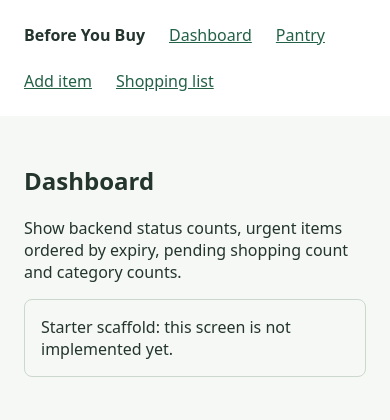
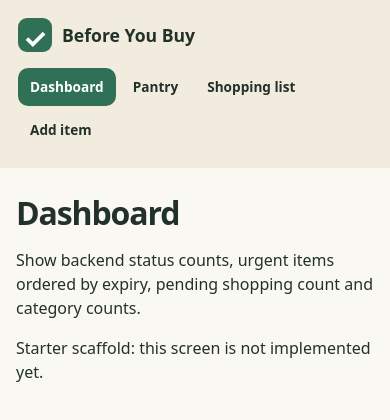
Before and after one commit to Molham-Alkaseer/BeforYouBuy-b4f, a React (Vite) app in the folder client/: page / in a window 390 px wide. Shown: the top 420 px of the page. Built offline with nearby package versions, Linux system fonts and the light colour scheme; no server answers.

Commit message:
ramy: add shared layout, navigation and UI components

```diff
--- a/client/src/App.tsx
+++ b/client/src/App.tsx
@@ -7,7 +7,7 @@ import NotFoundPage from './pages/NotFoundPage';
 import { Route, Routes } from 'react-router-dom';
 import Navbar from './components/Navbar';
 export default function App() {
- return <><Navbar/><main><Routes>
+ return <><a className="byb-skip" href="#main-content">Skip to content</a><Navbar/><main id="main-content" tabIndex={-1}><Routes>
  <Route path="/" element={<DashboardPage/>}/>
  <Route path="/pantry" element={<PantryPage/>}/>
  <Route path="/pantry/new" element={<ItemFormPage/>}/>
--- a/client/src/components/EmptyState.tsx
+++ b/client/src/components/EmptyState.tsx
@@ -1 +1 @@
-export default function EmptyState({ message }: { message: string }) { return <p>{message}</p>; }
+export default function EmptyState({ message }: { message: string }) { return <p className="byb-message" role="status">{message}</p>; }
--- a/client/src/components/ErrorMessage.tsx
+++ b/client/src/components/ErrorMessage.tsx
@@ -1 +1 @@
-export default function ErrorMessage({ message }: { message: string }) { return <p role="alert">{message}</p>; }
+export default function ErrorMessage({ message }: { message: string }) { return <p className="byb-message byb-error" role="alert">{message}</p>; }
--- a/client/src/components/LoadingMessage.tsx
+++ b/client/src/components/LoadingMessage.tsx
@@ -1 +1 @@
-export default function LoadingMessage({ message }: { message: string }) { return <p>{message}</p>; }
+export default function LoadingMessage({ message }: { message: string }) { return <p className="byb-message" role="status">{message}</p>; }
--- a/client/src/components/Navbar.tsx
+++ b/client/src/components/Navbar.tsx
@@ -1,4 +1,14 @@
-import { NavLink } from 'react-router-dom';
+import { NavLink, useLocation } from 'react-router-dom';
 export default function Navbar() {
- return <nav aria-label="Main navigation"><strong>Before You Buy</strong><NavLink to="/">Dashboard</NavLink><NavLink to="/pantry">Pantry</NavLink><NavLink to="/pantry/new">Add item</NavLink><NavLink to="/shopping-list">Shopping list</NavLink></nav>;
+ const { pathname } = useLocation();
+ return <aside className="byb-sidebar">
+   <NavLink to="/" className="byb-brand"><span aria-hidden="true">✓</span>Before You Buy</NavLink>
+   <nav aria-label="Main navigation">
+     <NavLink to="/" end>Dashboard</NavLink>
+     <NavLink to="/pantry" end={pathname === '/pantry/new'}>Pantry</NavLink>
+     <NavLink to="/shopping-list">Shopping list</NavLink>
+     <NavLink to="/pantry/new">Add item</NavLink>
+   </nav>
+   <p>Know what you have, what to use first, and what you really need to buy.</p>
+ </aside>;
 }
--- /dev/null
+++ b/client/src/components/StatusBadge.tsx
@@ -0,0 +1,5 @@
+import type { PantryStatus } from '../types';
+
+export default function StatusBadge({ status }: { status: PantryStatus }) {
+  return <span className={`byb-badge byb-badge-${status.toLowerCase().replace(' ', '-')}`}>{status}</span>;
+}
--- a/client/src/index.css
+++ b/client/src/index.css
@@ -1 +1,67 @@
-body { margin: 0; font-family: system-ui, sans-serif; color: #23352d; background: #f6f8f5; } nav { display: flex; flex-wrap: wrap; gap: 1.5rem; padding: 1.5rem; background: white; } a { color: #236147; } main { max-width: 960px; margin: 3rem auto; padding: 0 1.5rem; } .notice { padding: 1rem; border: 1px solid #ccd8ce; border-radius: 8px; }
+:root {
+  --byb-bg: #faf8f2;
+  --byb-sidebar: #f1ecde;
+  --byb-primary: #2f7056;
+  --byb-text: #223129;
+  --byb-border: #e7e0d4;
+  --byb-muted: #66746b;
+}
+* { box-sizing: border-box; }
+body { margin: 0; font-family: system-ui, -apple-system, sans-serif; color: var(--byb-text); background: var(--byb-bg); line-height: 1.5; }
+a { color: var(--byb-primary); }
+button, input, select { font: inherit; }
+button { cursor: pointer; }
+button:disabled { cursor: wait; opacity: .65; }
+:focus-visible { outline: 3px solid #2369b3; outline-offset: 4px; }
+h1 { margin: 0; font-size: clamp(2rem, 3vw, 3rem); line-height: 1.2; letter-spacing: -.035em; }
+h2 { margin: 0; font-size: 1.45rem; line-height: 1.3; }
+main { margin-left: 250px; padding: 44px 40px; max-width: 1750px; min-width: 0; }
+.byb-sidebar { width: 250px; position: fixed; inset: 0 auto 0 0; background: var(--byb-sidebar); padding: 28px 20px; display: flex; flex-direction: column; overflow-y: auto; }
+.byb-brand { display: flex; align-items: center; gap: 10px; color: var(--byb-text); font-size: 1.25rem; font-weight: 750; text-decoration: none; white-space: nowrap; }
+.byb-brand span { display: grid; place-items: center; width: 34px; height: 34px; background: var(--byb-primary); border-radius: 9px; color: white; font-size: 1.7rem; }
+.byb-sidebar nav { display: flex; flex-direction: column; gap: 8px; margin-top: 32px; }
+.byb-sidebar nav a { color: var(--byb-text); padding: 13px 16px; text-decoration: none; border-radius: 10px; font-weight: 550; }
+.byb-sidebar nav a.active { background: var(--byb-primary); color: white; font-weight: 700; }
+.byb-sidebar nav a:hover { box-shadow: inset 0 0 0 2px var(--byb-primary); }
+.byb-sidebar > p { margin-top: auto; padding-top: 40px; color: var(--byb-muted); font-size: .85rem; }
+.byb-page-header { display: flex; align-items: center; justify-content: space-between; gap: 24px; margin-bottom: 30px; }
+.byb-page-header p { margin: 12px 0 0; color: var(--byb-muted); }
+.byb-button { display: inline-flex; align-items: center; justify-content: center; background: var(--byb-primary); color: white; border: 1px solid transparent; border-radius: 10px; padding: 12px 20px; font-weight: 700; text-decoration: none; text-align: center; }
+.byb-button:hover { filter: brightness(.95); }
+.byb-button-secondary { background: var(--byb-bg); color: var(--byb-text); border-color: var(--byb-border); }
+.byb-panel { background: white; border: 1px solid var(--byb-border); border-radius: 17px; padding: 25px; min-width: 0; }
+.byb-muted, .byb-table small { color: var(--byb-muted); }
+.byb-badges { display: flex; flex-wrap: wrap; gap: 6px; }
+.byb-badge { display: inline-block; border-radius: 30px; padding: 4px 11px; font-size: .7rem; line-height: 1.45; font-weight: 750; white-space: nowrap; }
+.byb-badge-low-stock { color: #77500b; background: #ffedc5; }
+.byb-badge-use-soon { color: #8c390c; background: #ffd8bf; }
+.byb-badge-expired { color: #a32520; background: #f9d3ce; }
+.byb-badge-ok { color: #296447; background: #d5ecde; }
+.byb-message { padding: 18px; background: #f1f5ee; border: 1px solid var(--byb-border); border-radius: 10px; }
+.byb-error { background: #fff0ee; border-color: #d9a29b; color: #922820; }
+.byb-table-scroll { overflow-x: auto; background: white; border: 1px solid var(--byb-border); border-radius: 16px; }
+.byb-table { width: 100%; border-collapse: collapse; text-align: left; font-size: .9rem; }
+.byb-table thead { background: #f6f2e9; color: var(--byb-muted); }
+.byb-table thead th { font-size: .72rem; text-transform: uppercase; letter-spacing: .035em; padding: 15px 22px; }
+.byb-table td, .byb-table tbody th { padding: 17px 22px; border-top: 1px solid #efe9df; }
+.byb-table tbody th { font-weight: 650; }
+.byb-table a { color: var(--byb-text); text-decoration: none; }
+.byb-table a:hover { text-decoration: underline; }
+.byb-table small { display: block; font-weight: 400; font-size: .8rem; }
+.byb-sr-only { position: absolute; width: 1px; height: 1px; overflow: hidden; clip-path: inset(50%); white-space: nowrap; }
+.byb-skip { position: fixed; top: -100px; left: 12px; z-index: 10; padding: 12px; background: white; }
+.byb-skip:focus { top: 12px; }
+@media (max-width: 1100px) {
+  .byb-sidebar { width: 220px; padding: 24px 15px; }
+  .byb-brand { font-size: 1.1rem; }
+  main { margin-left: 220px; padding: 30px 24px; }
+}
+@media (max-width: 760px) {
+  .byb-sidebar { position: static; width: auto; padding: 18px; }
+  .byb-sidebar nav { flex-direction: row; flex-wrap: wrap; margin-top: 16px; gap: 5px; }
+  .byb-sidebar nav a { padding: 9px 12px; font-size: .85rem; }
+  .byb-sidebar > p { display: none; }
+  main { margin: 0; padding: 26px 16px; }
+  .byb-page-header { align-items: flex-start; flex-wrap: wrap; gap: 16px; }
+  .byb-panel { padding: 20px; }
+}
--- a/client/src/pages/NotFoundPage.tsx
+++ b/client/src/pages/NotFoundPage.tsx
@@ -1,3 +1,5 @@
+import { Link } from 'react-router-dom';
+
 export default function NotFoundPage() {
-  return <section><h1>Page not found</h1><p>Use the navigation to return to the application.</p><p className="notice">Starter scaffold: this screen is not implemented yet.</p></section>;
+  return <section className="byb-panel"><p>404</p><h1>Page not found</h1><p>This page does not exist. Return to your dashboard or browse your pantry.</p><Link className="byb-button" to="/">Back to dashboard</Link></section>;
 }
```
Also changed, not shown: client/src/components/PurchaseHistoryTable.tsx (added, +18 -0 lines), client/src/features/pantry/display.ts (added, +15 -0 lines).
